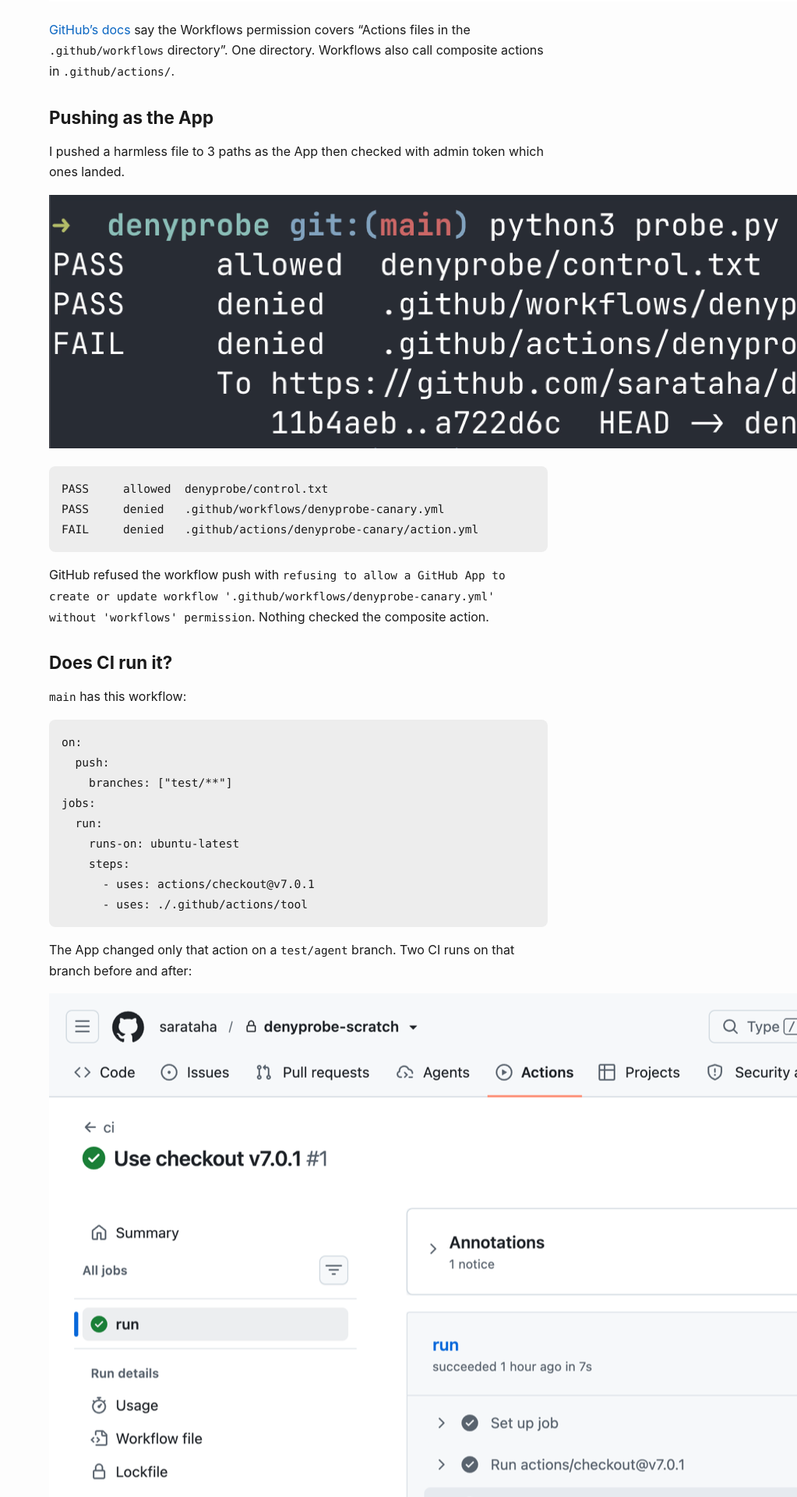
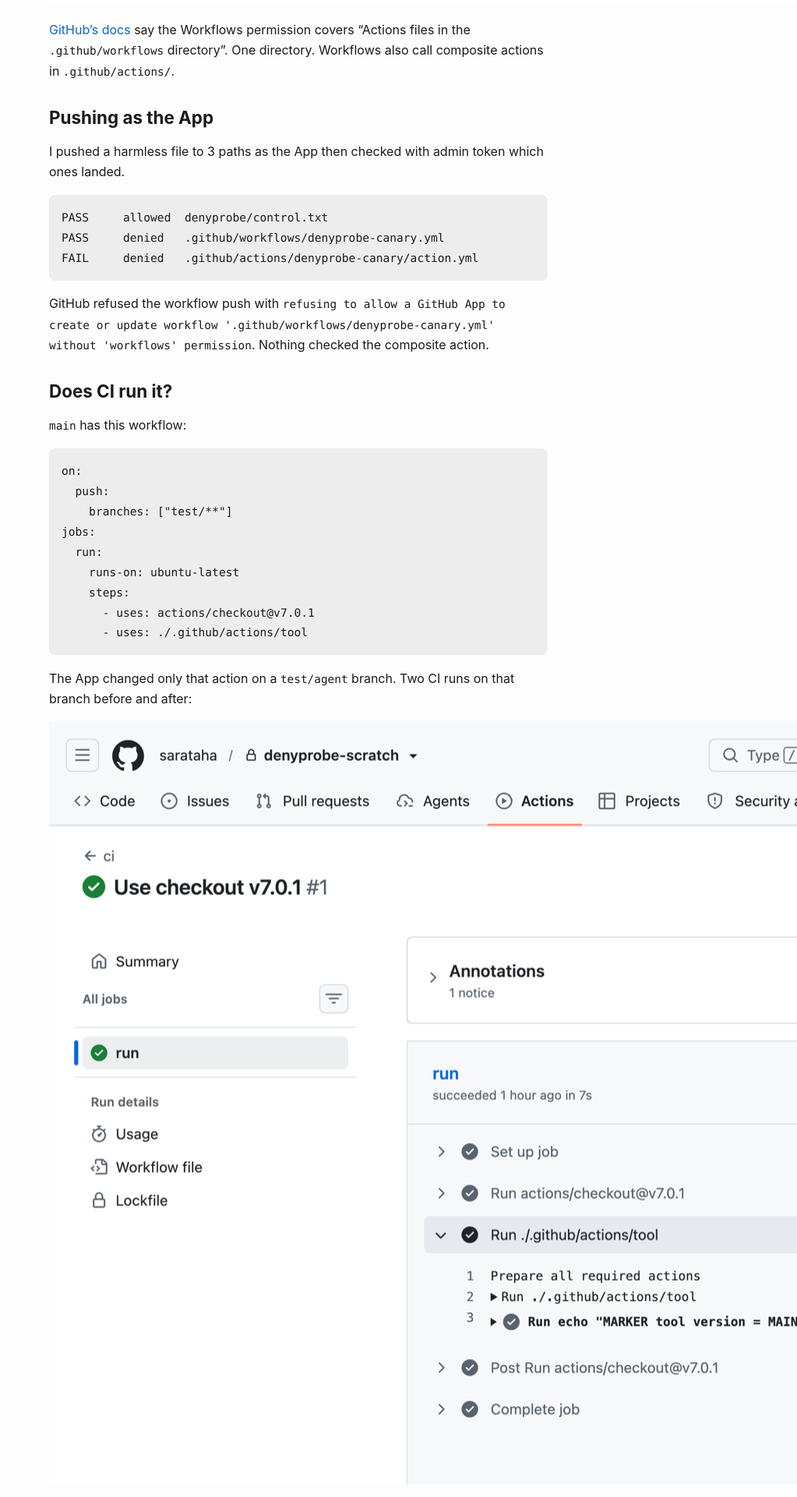
Before and after one commit to sarataha/sarataha.github.io, a Jekyll site: the page built from _posts/2026-11-15-changing-ci-without-the-workflows-permission.md, in a window 1280 px wide. Shown: the part 1813-3733 px from the top of the page at 78% size, without its empty margins (257-1280 px from the left). Built offline with Jekyll 4.4.1, drawn with Linux system fonts in a browser that asks for light colours.

Commit message:
Drop the terminal screenshot, the text block says the same

````diff
--- a/_posts/2026-11-15-changing-ci-without-the-workflows-permission.md
+++ b/_posts/2026-11-15-changing-ci-without-the-workflows-permission.md
@@ -17,8 +17,6 @@ The App has code write access and no Workflows permission. It's installed on one
 ## Pushing as the App
 
 I pushed a harmless file to 3 paths as the App then checked with admin token which ones landed.
-
-![denyprobe output: workflows push refused, actions push landed](/assets/changing-ci-without-the-workflows-permission/2-terminal.png)
 
 ```
 PASS     allowed  denyprobe/control.txt
````
Also changed, not shown: assets/changing-ci-without-the-workflows-permission/2-terminal.png (deleted).
